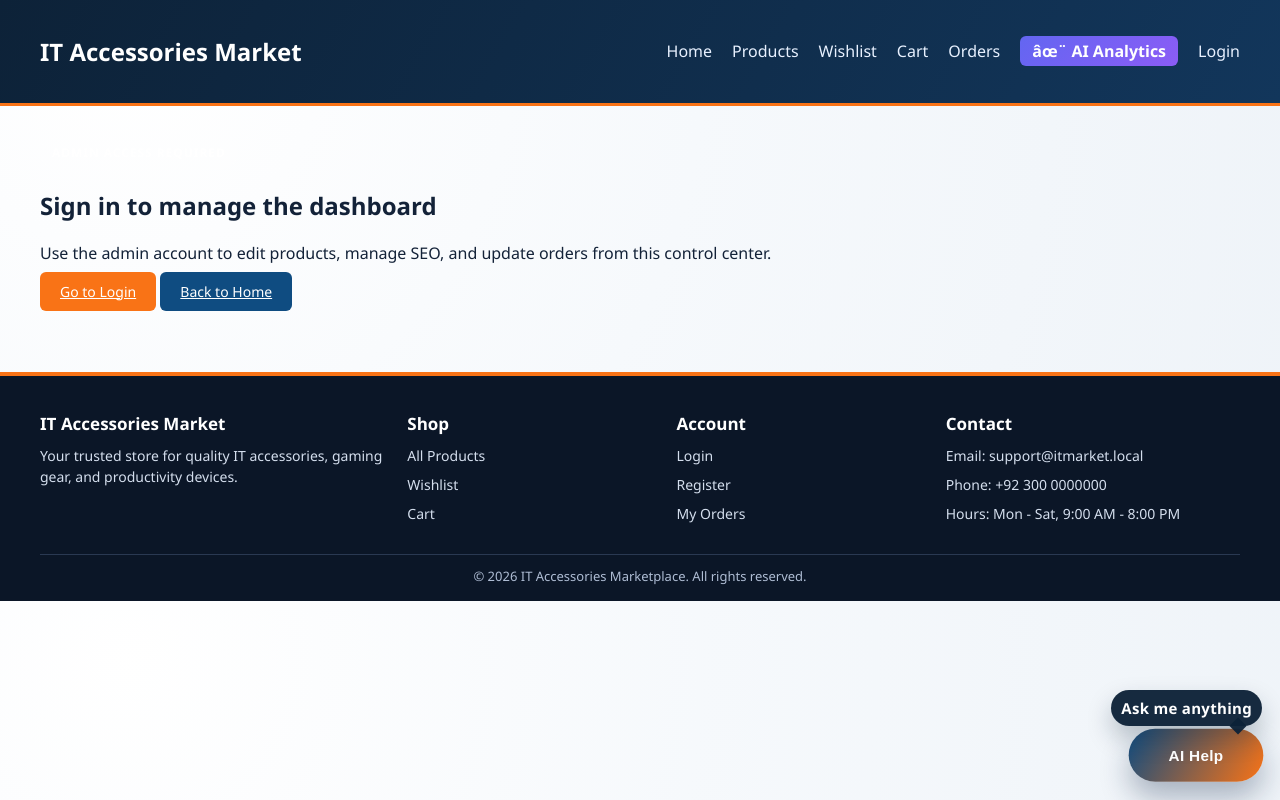
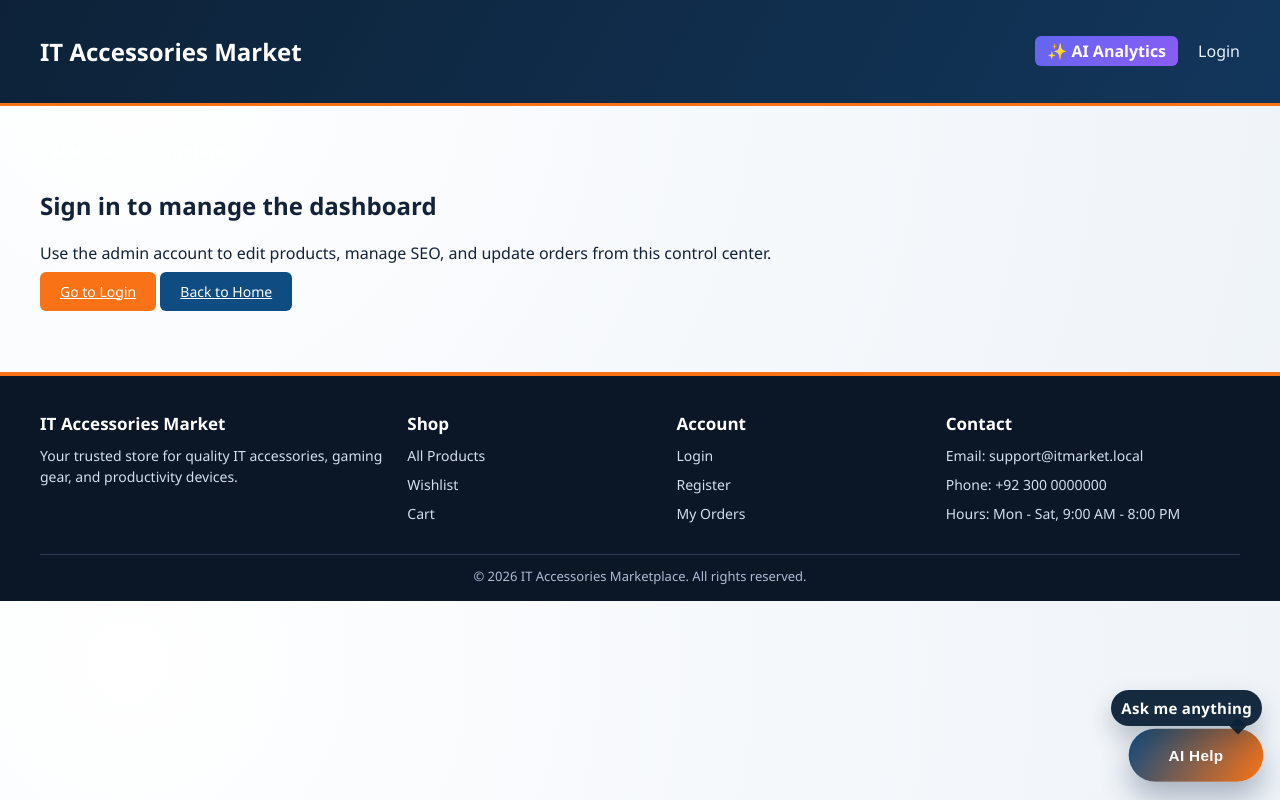
Before and after one commit to Nida-Asif/E-Commerece_Project, a website: page public/admin.html in a window 1280 px wide. Drawn offline with Linux system fonts and the light colour scheme.

```diff
--- a/public/admin.html
+++ b/public/admin.html
@@ -122,12 +122,7 @@
     </div>
     <nav>
       <ul>
-        <li><a href="index.html">Home</a></li>
-        <li><a href="products.html">Products</a></li>
-        <li><a href="wishlist.html">Wishlist</a></li>
-        <li><a href="cart.html">Cart</a></li>
-        <li><a href="orders.html">Orders</a></li>
-        <li><a href="ai-analytics.html" class="analytics-nav-link">âœ¨ AI Analytics</a></li>
+        <li><a href=ai-analytics.html class=analytics-nav-link>&#x2728; AI Analytics</a></li>
         <li id="auth-nav-link"><a href="login.html">Login</a></li>
       </ul>
     </nav>
```
Also changed, not shown: public/index.html (+0 -1 lines).
